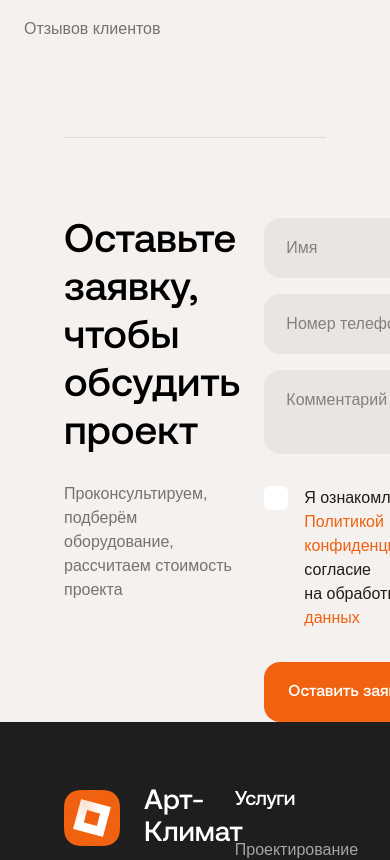
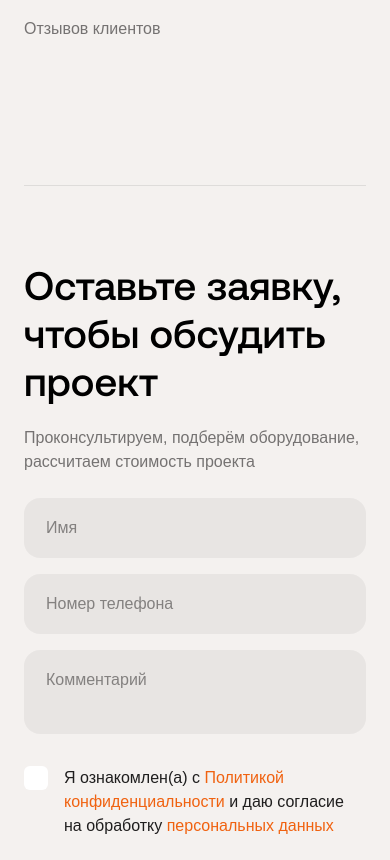
Before and after one commit to kinnaamf/art-klimat-vue, a Vue app: page / in a window 390 px wide. Shown: the part 10460-11320 px from the top of the page. Built offline with nearby package versions, Linux system fonts and the light colour scheme; a web font is replaced by a local one.

Commit message:
feat: add contacts section mobile version

```diff
--- a/src/assets/styles/components.css
+++ b/src/assets/styles/components.css
@@ -704,11 +704,12 @@
   }
 
   .contact__content {
-    @apply flex justify-between gap-6;
+    @apply flex flex-col justify-between gap-6
+    md:flex-row;
   }
 
   .contact__info {
-    @apply space-y-6;
+    @apply space-y-4 md:space-y-6;
   }
 
   .contact__description {
--- a/src/components/Section.vue
+++ b/src/components/Section.vue
@@ -15,7 +15,7 @@ const spacingClass = computed(() => {
     lg: 'py-24 md:py-[128px]',
     alt: 'pb-16 pt-24 md:pb-[8rem]',
     product: 'pt-24 pb-16 md:pt-[8rem] md:pb-24',
-    contact: ' md:pt-20 md:pb-[8rem]',
+    contact: 'pt-12 pb-16 md:pt-20 md:pb-[8rem]',
   }[props.spacing || 'md']
 })
 </script>
--- a/src/components/sections/ContactSection.vue
+++ b/src/components/sections/ContactSection.vue
@@ -4,11 +4,11 @@ import AppForm from "@/components/AppForm.vue";
 </script>
 
 <template>
-  <div class="px-16">
+  <div class="px-6 md:px-16">
     <div class="contact__container">
       <div class="contact__content">
         <div class="contact__info">
-          <h2 class="h1">
+          <h2 class="h3 md:h1">
             Оставьте заявку, чтобы обсудить проект
           </h2>
           <p class="contact__description text-big">
```
